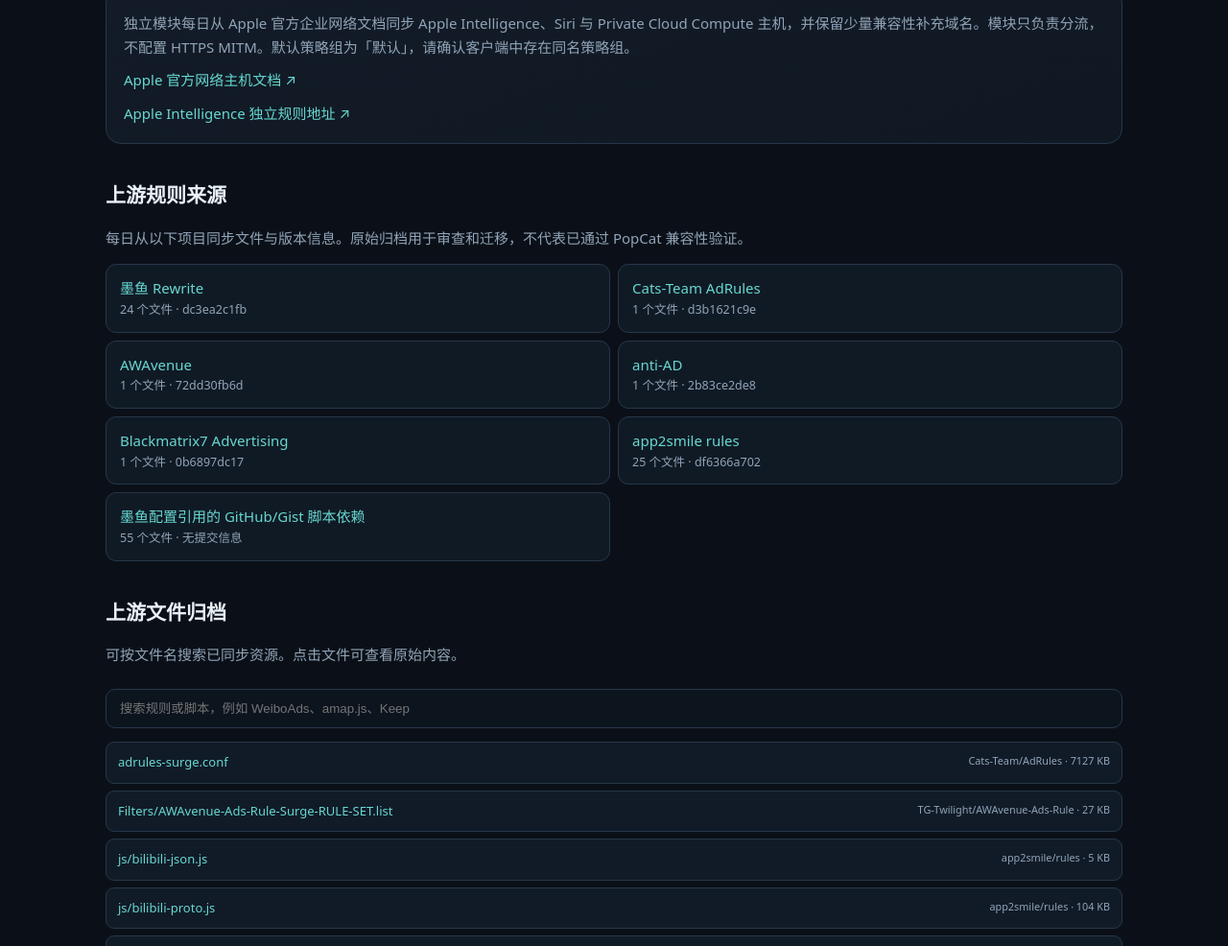
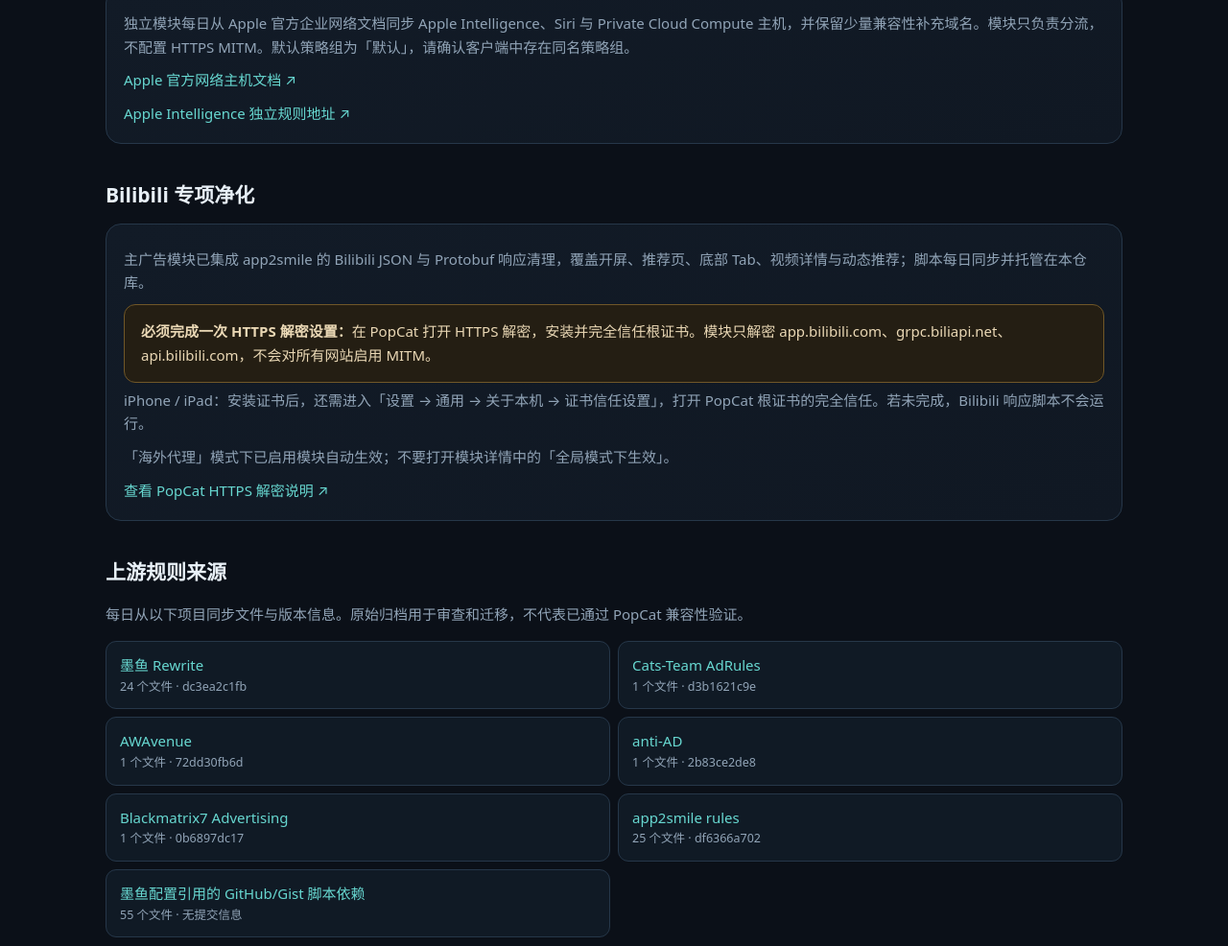
Before and after one commit to 749894867/adblock-center, a plain HTML site: page site/index.html in a window 1280 px wide. Shown: the part 998-1984 px from the top of the page at 96% size. Drawn offline with Linux system fonts and the light colour scheme.

Commit message:
docs: add Bilibili HTTPS decryption setup guide

```diff
--- a/site/index.html
+++ b/site/index.html
@@ -35,6 +35,13 @@ footer{margin-top:50px;padding-top:20px;border-top:1px solid var(--line);color:v
 <p>独立模块每日从 Apple 官方企业网络文档同步 Apple Intelligence、Siri 与 Private Cloud Compute 主机，并保留少量兼容性补充域名。模块只负责分流，不配置 HTTPS MITM。默认策略组为「默认」，请确认客户端中存在同名策略组。</p><p><a href="https://support.apple.com/en-us/101555" target="_blank" rel="noopener">Apple 官方网络主机文档 ↗</a></p>
 <a href="downloads/Apple-Intelligence-Route.sgmodule">Apple Intelligence 独立规则地址 ↗</a>
 </div></section>
+<section><h2>Bilibili 专项净化</h2><div class="card">
+<p>主广告模块已集成 app2smile 的 Bilibili JSON 与 Protobuf 响应清理，覆盖开屏、推荐页、底部 Tab、视频详情与动态推荐；脚本每日同步并托管在本仓库。</p>
+<div class="notice"><b>必须完成一次 HTTPS 解密设置：</b>在 PopCat 打开 HTTPS 解密，安装并完全信任根证书。模块只解密 app.bilibili.com、grpc.biliapi.net、api.bilibili.com，不会对所有网站启用 MITM。</div>
+<p>iPhone / iPad：安装证书后，还需进入「设置 → 通用 → 关于本机 → 证书信任设置」，打开 PopCat 根证书的完全信任。若未完成，Bilibili 响应脚本不会运行。</p>
+<p>「海外代理」模式下已启用模块自动生效；不要打开模块详情中的「全局模式下生效」。</p>
+<a href="https://pop-cat.com/docs/mitm.html" target="_blank" rel="noopener">查看 PopCat HTTPS 解密说明 ↗</a>
+</div></section>
 <section><h2>上游规则来源</h2><p class="muted">每日从以下项目同步文件与版本信息。原始归档用于审查和迁移，不代表已通过 PopCat 兼容性验证。</p><div class="source-list" id="sources">
 <div class="source-item">ddgksf2013 / Rewrite<small>APP 专项配置</small></div><div class="source-item">ddgksf2013 / Scripts<small>脚本依赖</small></div><div class="source-item">Cats-Team / AdRules<small>通用广告规则</small></div><div class="source-item">AWAvenue<small>通用广告规则</small></div><div class="source-item">anti-AD<small>广告与隐私拦截</small></div><div class="source-item">Blackmatrix7<small>Advertising 规则</small></div><div class="source-item">app2smile / rules<small>APP 专项规则</small></div></div></section>
 <section><h2>上游文件归档</h2><p class="muted">可按文件名搜索已同步资源。点击文件可查看原始内容。</p><input id="search" type="search" placeholder="搜索规则或脚本，例如 WeiboAds、amap.js、Keep"><div id="fileList" class="files"><div class="muted">等待第一次同步……</div></div></section>
```
